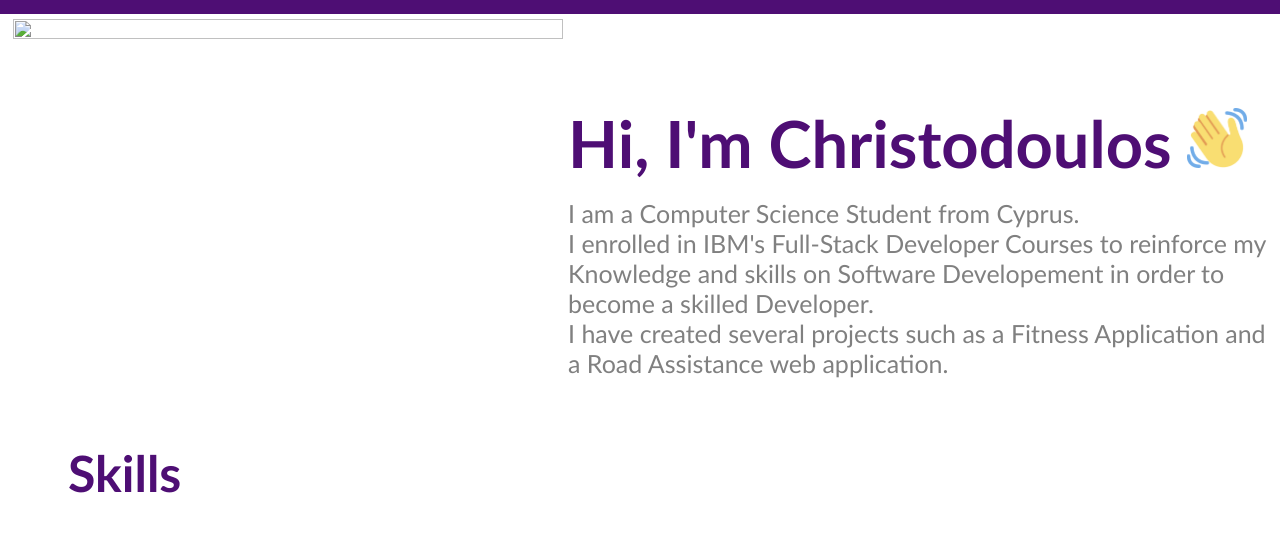
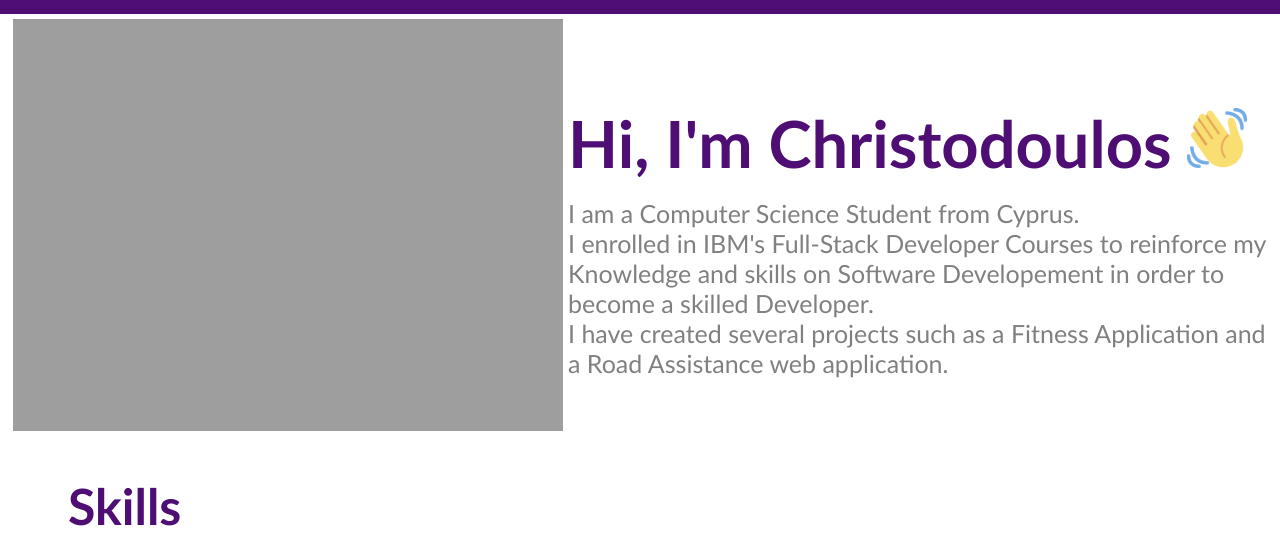
Before and after one commit to CClerides/-my-portfolio, a plain HTML site: page index.html in a window 1280 px wide. Shown: the part 98-633 px from the top of the page. Drawn offline with Linux system fonts and the light colour scheme; the site is published under a folder, as on GitHub Pages, so addresses that start at the root find nothing.

Commit message:
Update index.html

```diff
--- a/index.html
+++ b/index.html
@@ -34,7 +34,7 @@
     <!-- About Me -->
     <section id="about-me" class="container">
       <div>
-        <img src="/html_finalprojimages/1674617947228.gif" class="profile_image"/>
+        <img src="html_finalprojimages/1674617947228.gif" class="profile_image"/>
       </div>
 
       <div>
```
